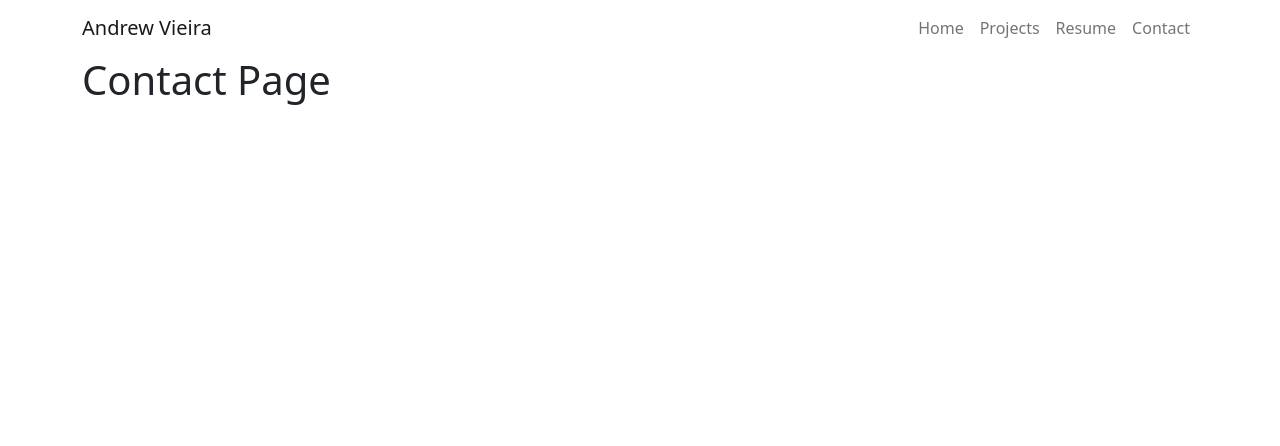
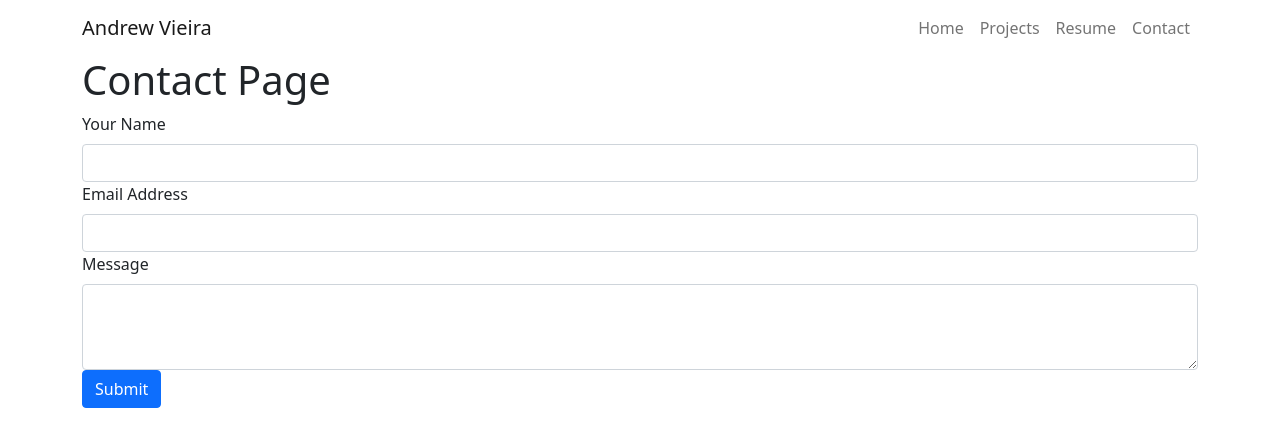
Before and after one commit to AndrewVieira/Portfolio, a React (Create React App) app: page /contact in a window 1280 px wide. Shown: the top 446 px of the page. Built offline with nearby package versions, Linux system fonts and the light colour scheme.

Commit message:
basic contact form

```diff
--- a/package.json
+++ b/package.json
@@ -3,6 +3,7 @@
   "version": "0.1.0",
   "private": true,
   "dependencies": {
+    "@formspree/react": "^2.2.4",
     "@testing-library/jest-dom": "^5.16.1",
     "@testing-library/react": "^12.1.2",
     "@testing-library/user-event": "^13.5.0",
--- /dev/null
+++ b/src/components/ContactForm.js
@@ -0,0 +1,38 @@
+import React from 'react';
+import { useForm, ValidationError } from '@formspree/react';
+import { Form, Button } from 'react-bootstrap';
+
+function ContactForm () {
+  const [state, handleSubmit] = useForm('mqknenay');
+  if (state.succeeded) {
+    return <p>Thanks you!</p>;
+  }
+  return (
+    <Form onSubmit={handleSubmit}>
+      <Form.Group>
+        <Form.Label htmlFor="name">
+          Your Name
+        </Form.Label>
+        <Form.Control id="name" type="text" name="name" />
+        <ValidationError prefix="Name" field="name" errors={state.errors}/>
+      </Form.Group>
+      <Form.Group>
+        <Form.Label htmlFor="email">
+          Email Address
+        </Form.Label>
+        <Form.Control id="email" type="email" name="email" />
+        <ValidationError prefix="Email" field="email" errors={state.errors}/>
+      </Form.Group>
+      <Form.Group>
+        <Form.Label>Message</Form.Label>
+        <Form.Control id="message" name="message" as="textarea" rows={3} />
+        <ValidationError prefix="Message" field="message" errors={state.errors} />
+      </Form.Group>
+      <Button type="submit" disabled={state.submitting}>
+        Submit
+      </Button>
+    </Form>
+  );
+}
+
+export default ContactForm;
--- a/src/pages/ContactPage.js
+++ b/src/pages/ContactPage.js
@@ -1,11 +1,13 @@
 import React from 'react';
 import { Container } from 'react-bootstrap';
+import ContactForm from '../components/ContactForm';
 
 function ContactPage () {
   return (
     <div className="ContactPage">
       <Container>
         <h1>Contact Page</h1>
+        <ContactForm/>
       </Container>
     </div>
   );
```
Also changed, not shown: 1 other file (tests, documents, lock files or other folders).
